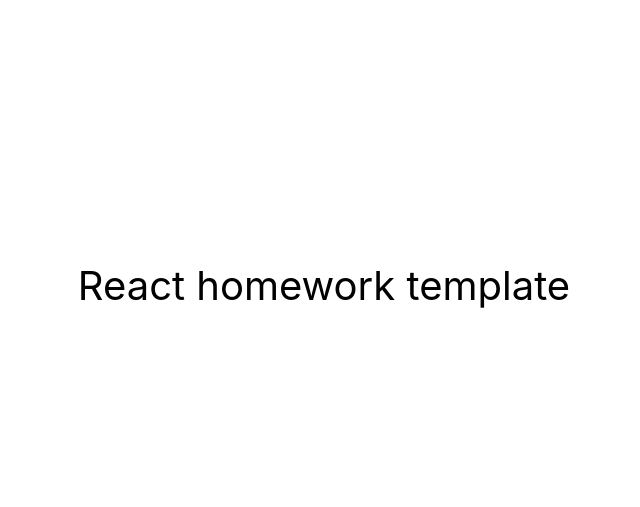
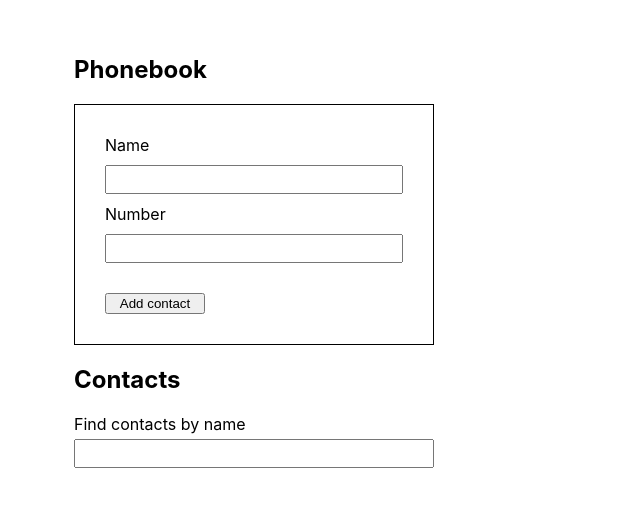
Before and after one commit to ifedchenko/goit-react-hw-06-phonebook, a React (Create React App) app: page / in a window 1280 px wide. Shown: the part 115-622 px from the top of the page, without its empty margins (316-956 px from the left). Built offline with nearby package versions, Linux system fonts and the light colour scheme.

Commit message:
Initial files commit

```diff
--- a/public/index.html
+++ b/public/index.html
@@ -24,7 +24,7 @@
       work correctly both with client-side routing and a non-root public URL.
       Learn how to configure a non-root public URL by running `npm run build`.
     -->
-    <title>React App</title>
+    <title>Phonebook</title>
 
     <!-- Start Single Page Apps for GitHub Pages -->
     <script type="text/javascript">
--- a/src/components/App.jsx
+++ b/src/components/App.jsx
@@ -1,16 +1,78 @@
-export const App = () => {
+import React, { useState, useEffect, useRef } from 'react';
+import { Container } from './Container/Container';
+import { Section } from './Section/Section';
+import Form from './Form/Form';
+import Contact from './Contact/Contact';
+import Filter from './Filter/Filter';
+
+const App = () => {
+  const [contacts, setContacts] = useState([]);
+  const [filter, setFilter] = useState('');
+  const isFirstRender = useRef(true);
+
+  useEffect(() => {
+    const storedContacts = localStorage.getItem('contacts');
+    if (storedContacts) {
+      setContacts(JSON.parse(storedContacts));
+    } else {
+      setContacts([]);
+    }
+  }, []);
+
+  useEffect(() => {
+    if (isFirstRender.current) {
+      isFirstRender.current = false;
+      return;
+    }
+    localStorage.setItem('contacts', JSON.stringify(contacts));
+  }, [contacts]);
+
+  const addContact = (id, name, number) => {
+    const isContactExist = contacts.some(
+      contact => contact.name.toLowerCase() === name.toLowerCase()
+    );
+
+    if (!isContactExist) {
+      setContacts(prevContacts => [{ id, name, number }, ...prevContacts]);
+    } else {
+      alert(`This ${name} already exists!`);
+    }
+  };
+
+  const deleteContact = id => {
+    const filterContacts = contacts.filter(contact => contact.id !== id);
+    setContacts(filterContacts);
+  };
+
+  const onFilterChange = e => {
+    setFilter(e.target.value.toLowerCase());
+  };
+
+  const onActiveFilter = () => {
+    return contacts.filter(contact =>
+      contact.name.toLowerCase().includes(filter)
+    );
+  };
   return (
-    <div
-      style={{
-        height: '100vh',
-        display: 'flex',
-        justifyContent: 'center',
-        alignItems: 'center',
-        fontSize: 40,
-        color: '#010101'
-      }}
-    >
-      React homework template
-    </div>
+    <>
+      <Container>
+        <Section title={'Phonebook'}>
+          <Form onSubmit={addContact}></Form>
+        </Section>
+        <Section title={'Contacts'}>
+          <Filter text={filter} onChange={onFilterChange} />
+          {filter === '' ? (
+            <Contact contacts={contacts} deleteContact={deleteContact} />
+          ) : (
+            <Contact
+              contacts={onActiveFilter()}
+              deleteContact={deleteContact}
+            />
+          )}
+        </Section>
+      </Container>
+    </>
   );
 };
+
+export default App;
--- /dev/null
+++ b/src/components/Contact/Contact.jsx
@@ -0,0 +1,36 @@
+import React from 'react';
+import PropTypes from 'prop-types';
+
+import { DeleteButton, List, ListItem, P } from './Contact.styled';
+
+const Contact = ({ contacts, deleteContact }) => {
+  return (
+    <>
+      <List>
+        {contacts.map(({ id, name, number }) => (
+          <ListItem key={id}>
+            <P>
+              {name}: {number}
+              <DeleteButton type="button" onClick={() => deleteContact(id)}>
+                Delete
+              </DeleteButton>
+            </P>
+          </ListItem>
+        ))}
+      </List>
+    </>
+  );
+};
+
+Contact.propTypes = {
+  contacts: PropTypes.arrayOf(
+    PropTypes.shape({
+      id: PropTypes.string.isRequired,
+      name: PropTypes.string.isRequired,
+      number: PropTypes.string.isRequired,
+    })
+  ),
+  deleteContact: PropTypes.func.isRequired,
+};
+
+export default Contact;
--- /dev/null
+++ b/src/components/Contact/Contact.styled.jsx
@@ -0,0 +1,22 @@
+import styled from 'styled-components';
+
+export const DeleteButton = styled.button`
+  cursor: pointer;
+  margin-left: 15px;
+`;
+export const List = styled.ul`
+  padding-left: 15px;
+  width: 360px;
+  ${'' /* list-style-type: disc; */}
+`;
+export const ListItem = styled.li`
+  ${
+    '' /* display: flex;
+  justify-content: space-between;
+  align-items: center; */
+  }
+`;
+export const P = styled.p`
+  margin: 0px;
+  font-size: 14px;
+`;
--- /dev/null
+++ b/src/components/Container/Container.jsx
@@ -0,0 +1,12 @@
+import React from 'react';
+import PropTypes from 'prop-types';
+
+import { ContainerBlock } from './Container.styled';
+
+export const Container = ({ children }) => {
+  return <ContainerBlock>{children}</ContainerBlock>;
+};
+
+Container.propTypes = {
+  children: PropTypes.node.isRequired,
+};
--- /dev/null
+++ b/src/components/Container/Container.styled.jsx
@@ -0,0 +1,7 @@
+import styled from 'styled-components';
+
+export const ContainerBlock = styled.div`
+  margin: 100px auto;
+  width: 500px;
+  padding: 50px;
+`;
--- /dev/null
+++ b/src/components/Filter/Filter.jsx
@@ -0,0 +1,21 @@
+import React from 'react';
+import PropTypes from 'prop-types';
+import { Lable, Input, Name } from './Filter.styled';
+
+const Filter = ({ text, onChange }) => {
+  return (
+    <div>
+      <Lable>
+        <Name> Find contacts by name</Name>
+        <Input type="text" value={text} onChange={onChange} />
+      </Lable>
+    </div>
+  );
+};
+
+Filter.propTypes = {
+  text: PropTypes.string.isRequired,
+  onChange: PropTypes.func.isRequired,
+};
+
+export default Filter;
--- /dev/null
+++ b/src/components/Filter/Filter.styled.jsx
@@ -0,0 +1,15 @@
+import styled from 'styled-components';
+
+export const Lable = styled.label`
+  display: flex;
+  flex-direction: column;
+  width: 360px;
+`;
+export const Input = styled.input`
+  margin-top: 5px;
+  padding: 5px;
+`;
+
+export const Name = styled.p`
+  margin: 0;
+`;
--- /dev/null
+++ b/src/components/Form/Form.jsx
@@ -0,0 +1,59 @@
+import React, { useState } from 'react';
+import PropTypes from 'prop-types';
+import { nanoid } from 'nanoid';
+import { FormBody, Label, Input, AddContactBtn } from './Form.styled';
+
+export default function Form({ onSubmit }) {
+  const [name, setName] = useState('');
+  const [number, setNumber] = useState('');
+
+  const submitHandler = evt => {
+    evt.preventDefault();
+    const id = nanoid();
+    onSubmit(id, name, number);
+    setName('');
+    setNumber('');
+  };
+
+  const onInputChange = evt => {
+    const { name, value } = evt.target;
+    if (name === 'name') {
+      setName(value);
+    } else if (name === 'number') {
+      setNumber(value);
+    }
+  };
+
+  return (
+    <>
+      <FormBody onSubmit={submitHandler}>
+        <Label>
+          Name
+          <Input
+            type="text"
+            name="name"
+            value={name}
+            title="Name may contain only letters, apostrophe, dash and spaces. For example Adrian, Jacob Mercer, Charles de Batz de Castelmore d'Artagnan"
+            required
+            onChange={onInputChange}
+          />
+        </Label>
+
+        <Label>
+          Number
+          <Input
+            type="tel"
+            name="number"
+            value={number.trim()}
+            title="Phone number must be digits and can contain spaces, dashes, parentheses and can start with +"
+            required
+            onChange={onInputChange}
+          />
+        </Label>
+        <AddContactBtn type="submit">Add contact</AddContactBtn>
+      </FormBody>
+    </>
+  );
+}
+
+Form.propTypes = { onSubmit: PropTypes.func.isRequired };
--- /dev/null
+++ b/src/components/Form/Form.styled.jsx
@@ -0,0 +1,26 @@
+import styled from 'styled-components';
+
+export const FormBody = styled.form`
+  box-sizing: border-box;
+  padding: 30px;
+  width: 360px;
+  display: flex;
+  flex-direction: column;
+  gap: 10px;
+  border: 1px solid black;
+`;
+
+export const Label = styled.label`
+  display: flex;
+  flex-direction: column;
+`;
+export const Input = styled.input`
+  margin-top: 10px;
+  padding: 5px;
+`;
+
+export const AddContactBtn = styled.button`
+  margin-top: 20px;
+  width: 100px;
+  cursor: pointer;
+`;
--- /dev/null
+++ b/src/components/Section/Section.jsx
@@ -0,0 +1,15 @@
+import React from 'react';
+import PropTypes from 'prop-types';
+
+export const Section = ({ title, children }) => {
+  return (
+    <>
+      <h2>{title}</h2>
+      {children}
+    </>
+  );
+};
+
+Section.propTypes = {
+  title: PropTypes.string.isRequired,
+};
--- a/src/index.js
+++ b/src/index.js
@@ -1,6 +1,6 @@
 import React from 'react';
 import ReactDOM from 'react-dom/client';
-import { App } from 'components/App';
+import App from './components/App';
 import './index.css';
 
 ReactDOM.createRoot(document.getElementById('root')).render(
```
